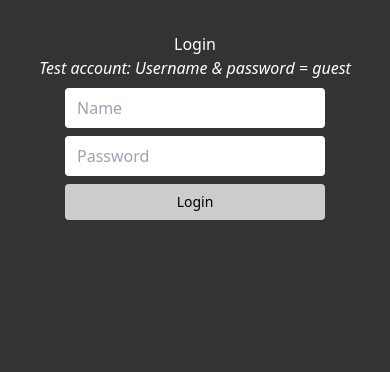
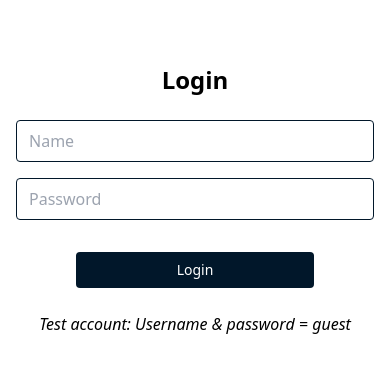
Before and after one commit to M-burak09/tohabit, a React (Create React App) app: page /login in a window 390 px wide. Shown: the top 372 px of the page. Built offline with nearby package versions, Linux system fonts and the light colour scheme.

Commit message:
login styling

```diff
--- a/src/index.css
+++ b/src/index.css
@@ -25,19 +25,14 @@
 
 /* VARIABLES */
 
-:root {
-  --main-color: #1a8fff;
-  --text-color: #777;
-  --text-color-light: #ccc;
-  --border-color: #eee;
-  --bg-color: #f9f9f9;
-  --neutral-color: #fff;
-}
+
 
 /* GENERAL */
 
 * {
-  box-sizing: border-box;
+  box-sizing: border-box !important;
+  margin: 0;
+  padding: 0;
 }
 
 header {
--- a/src/molecules/Login.tsx
+++ b/src/molecules/Login.tsx
@@ -51,29 +51,44 @@ function Login() {
   };
 
   return (
-      <form className="bg-secondary w-full  max-w-3xl h-screen m-auto lg:rounded py-8 lg:w-1/2 lg:h-fit lg:absolute lg:top-1/2 lg:left-1/2 lg:-translate-x-1/2 lg:-translate-y-1/2" onSubmit={handleSubmit}>
-        <h1 className="text-center text-primary">Login</h1>
-        <p className="text-center text-primary italic">Test account: Username & password = guest</p>
+      <div className="lg:flex lg:w-full lg:h-full bg-secondary">
+        <div className="hidden lg:block lg:h-screen lg:w-1/2 lg:relative">
+          <img src="/background.jpg" alt="Background" className="h-full w-full"></img>
+          <div className="text-textSecondary top-16 absolute left-1/2 -translate-x-1/2 w-2/3">
+            <h1 className="text-3xl font-bold text-center mb-4">Tohabit</h1>
+            <p className="text-xl font-bold mb-4">Welcome to ToHabit – Your Personal Hub for Positive Change!</p>
+            <p className="text-xl font-bold mb-4">Unlock the door to a more productive lifestyle. Start building positive habits, achieve your goals, and transform your life journey with ToHabit. </p>
+            <p className="text-xl font-bold">Join us on the path to a better you!</p>
+          </div>
+        </div>
+        <div className="relative  lg:h-full lg:w-1/2 lg:m-auto">
+          <form className="bg-primary w-full h-screen m-auto px-4 lg:rounded py-8 block lg:w-1/2 lg:h-fit lg:absolute lg:top-1/2 lg:left-1/2 lg:-translate-x-1/2 lg:-translate-y-1/2 lg:px-8" onSubmit={handleSubmit}>
+            <h1 className="text-center text-textPrimary text-2xl font-bold mb-4 mt-8 lg:mt-0">Login</h1>
             <input
-          className="block w-2/3 m-auto rounded border-0 bg-transparent px-3 py-2 my-2"
+              className="w-full box-border rounded border border-tertiary px-3 py-2 my-2"
               type="text"
               value={username}
               placeholder="Name"
               onChange={(e) => setUsername(e.target.value)}
             />
             <input
-          className="block w-2/3 m-auto rounded border-0 bg-transparent px-3 py-2 my-2"
+              className="block w-full m-auto rounded border border-tertiary px-3 py-2 my-2"
               type="text"
               value={password}
               placeholder="Password"
               onChange={(e) => setPassword(e.target.value)}
+              required
             />
 
-        <Button onClick={handleSubmit} styles="block w-2/3 m-auto rounded bg-tertiary px-3 py-2 my-2 text-sm font-medium">Login</Button>
-
-        <p className="message">{message ? <p>{message}</p> : null}</p>
-        <p>{sessionStorage.getItem("current_user")}</p>
+            <Button onClick={handleSubmit} styles="block w-2/3 m-auto rounded bg-btnPrimary text-textSecondary px-3 py-2 mb-2 mt-8 text-sm font-medium">Login</Button>
+            <div className="p-4 text-center">
+              <p className="text-red-500">{message ? <p>{message}</p> : null}</p>
+              <p className="text-center text-textPrimary italic">Test account: Username & password = guest</p>
+              <p>{sessionStorage.getItem("current_user") !== null ? sessionStorage.getItem("current_user") + " logged in successfully. If this text appears, go to the homepage by removing /login in the url" : ""} </p>
+            </div>
           </form>
+        </div>
+      </div>
   );
 }
 
--- a/tailwind.config.js
+++ b/tailwind.config.js
@@ -4,12 +4,19 @@ module.exports = {
     "./src/**/*.{js,jsx,ts,tsx}"
   ],
   theme: {
-    extend: {},
-    colors: {
-      primary: "#FFFFFF",
-      secondary: "#333",
-      tertiary: "#CCCCCC"
-    }
+    extend: {
+      colors: {
+        primary: "#FFFFFF",
+        secondary: "#F7F5F7",
+        tertiary: "#01172A",
+        textPrimary: "#000000",
+        textSecondary: "#FFFFFF",
+        textTertiary: "B3B1B3",
+        btnPrimary: "#01172A",
+        btnSecondary: "#3CA4B8"
+      }
+    },
+
   },
   plugins: [],
 }
```
Also changed, not shown: 1 other file (tests, documents, lock files or other folders). Lines whose indentation alone changed are shown as unchanged.
